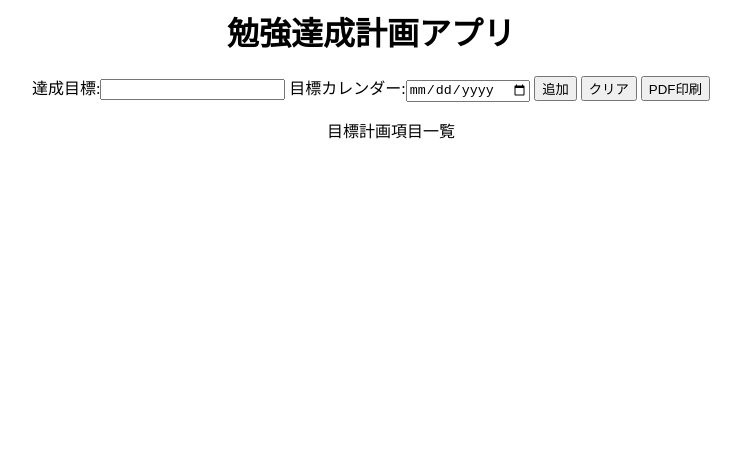
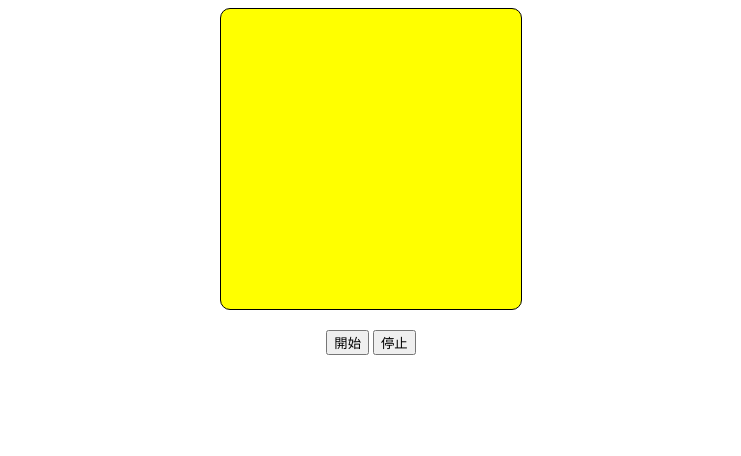
Before and after one commit to iteenfk/iteeniy, a plain HTML site: page index.html in a window 1280 px wide. Shown: the whole page, without its empty margins (269-1010 px from the left). Drawn offline with Linux system fonts and the light colour scheme.

Commit message:
Add files via upload

```diff
--- a/index.html
+++ b/index.html
@@ -1,52 +1,75 @@
 <html>
 <head>
-<title>勉強計画アプリ</title>
+<title>９月２２日</title>
 <style>
-h1{
+.box_c{
+width:300px;
+height:300px;
+background-color:yellow;
+border:1px solid black;
+border-radius:10px;
+overflow:hidden;
+margin:auto;
+}
+.text_c{
 text-align:center;
+margin:300px 0;
 }
-.x{
+.btn{
 text-align:center;
-}
-ul{
-text-align:center;
-list-style-type:none;
+margin-top:20px;
 }
 </style>
-
 </head>
 <body>
-<h1>勉強達成計画アプリ</h1>
-<div class="x">
-達成目標:<input type="text" id="inte">
-目標カレンダー:<input type="date" id="inda">
-<button onclick="A()">追加</button>
-<button onclick="C()">クリア</button>
-<button onclick="P()">PDF印刷</button>
+<div class="box_c" id="box_id">
+<p class="text_c">
+ああああああああああ
+<br>
+いいいいいいいいいい
+<br>
+うううううううううう
+<br>
+ああああああああああ
+<br>
+いいいいいいいいいい
+<br>
+うううううううううう
+<br>
+</p>
 </div>
+<div class="btn">
+<button onclick="Start()">開始</button>
+<button onclick="Stop()">停止</button>
+</div>
+<script>
+const box = document.getElementById("box_id");
 
-<ul id="out">目標計画項目一覧</ul>
+let scroll = 0;
 
-<script>
-function A(){
-const inte = document.getElementById("inte").value;
-const inda = document.getElementById("inda").value;
-if (inte !="" && inda !=""){
-const li = document.createElement("li");
-li.textContent = `${inda}までに${inte}`
-document.getElementById("out").appendChild(li);
-document.getElementById("inte").value = "";
-document.getElementById("inda").value = "";
+let t = null;
+
+function Start(){
+clearInterval(t)
+t = setInterval(auto,50);
+}
+
+function Stop(){
+clearInterval(t)
+}
+
+
+
+function auto(){
+box.scrollTop = scroll;
+if (box.scrollTop < box.scrollHeight - box.clientHeight){
+scroll = scroll +1;}
+else{
+scroll =0;
+box.scrollTop =0;
 }
 }
 
-function C(){
-location.reload();
-}
-
-function P(){
-window.print()
-}
 </script>
 </body>
 </html>
```
